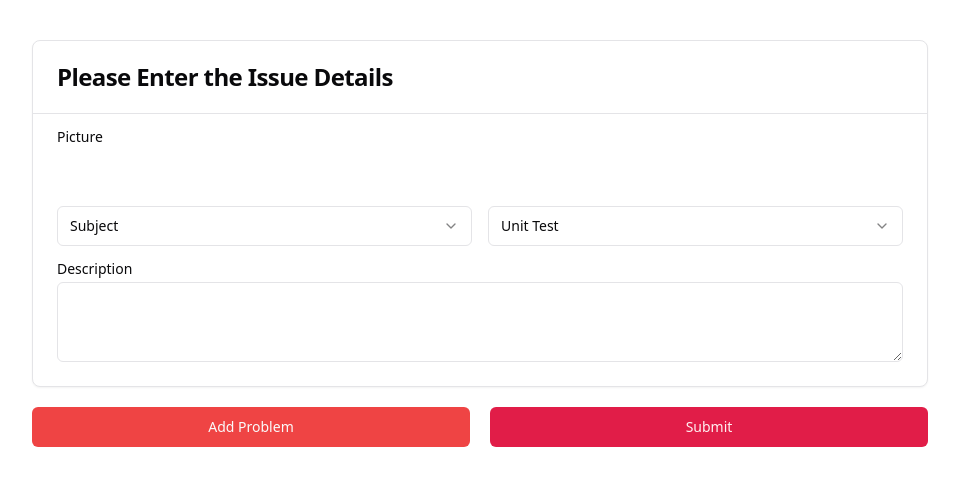
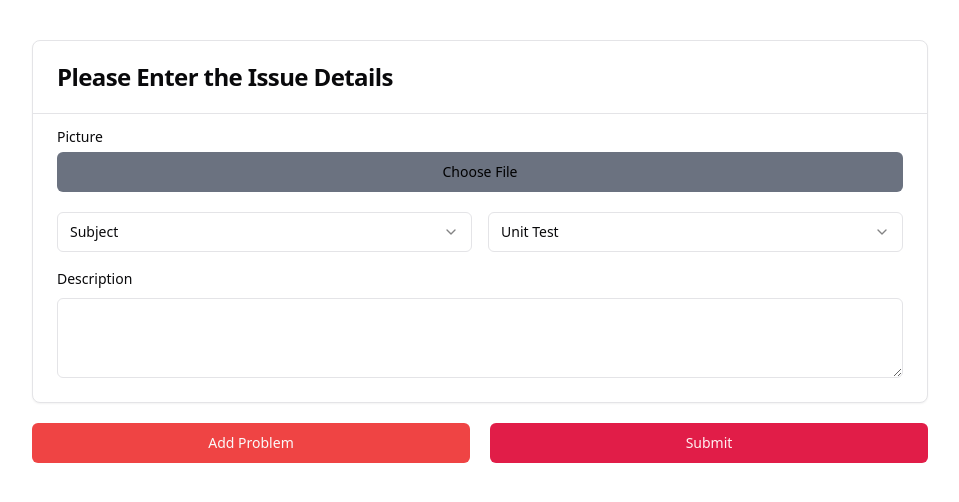
Before and after one commit to dheeraj0831/anti-tess, a React (Vite) app: page /upload in a window 1280 px wide. Shown: the top 502 px of the page, without its empty margins (160-1119 px from the left). Built offline with nearby package versions, Linux system fonts and the light colour scheme.

Commit message:
all uploads working

```diff
--- a/src/components/Problem.jsx
+++ b/src/components/Problem.jsx
@@ -15,10 +15,9 @@ import {
     SelectItem,
     SelectTrigger,
     SelectValue,
-} from "@/components/ui/select"
+} from "@/components/ui/select";
 
-
-const Problem = () => {
+const Problem = ({ idx, handleChange, isSubmitted }) => {
     const [imagePreview, setImagePreview] = useState(null);
 
     const handleImageChange = (e) => {
@@ -34,11 +33,6 @@ const Problem = () => {
         }
     };
 
-    const handleSubmit = (e) => {
-        e.preventDefault();
-        console.log("Form Submitted");
-    };
-
     return (
         <Card className="w-full max-w-4xl mx-auto mt-8">
             <CardHeader>
@@ -46,9 +40,7 @@ const Problem = () => {
             </CardHeader>
             <hr />
             <CardContent className="mt-4">
-                <form onSubmit={handleSubmit} className="space-y-4">
-                    <div className="flex flex-col gap-4">
-                        <div className="grid w-full items-center gap-1.5">
+                <div className="grid w-full items-center gap-2 mb-5">
                     <Label htmlFor="picture">Picture</Label>
                     <div className="relative w-full">
                         <Input
@@ -57,10 +49,12 @@ const Problem = () => {
                             accept="image/*"
                             onChange={handleImageChange}
                             className="opacity-0 absolute inset-0 w-full h-full cursor-pointer z-10"
+                            disabled={isSubmitted}
                         />
                         <Button
                             type="button"
-                                    className="w-full bg-white dark:bg-transparent bor text-black dark:text-white"
+                            className="w-full bg-gray-500 text-black"
+                            disabled={isSubmitted}
                         >
                             Choose File
                         </Button>
@@ -70,13 +64,12 @@ const Problem = () => {
                     <img
                         src={imagePreview}
                         alt="Selected Preview"
-                                className="mt-4 max-h-96"
+                        className="mt-4 max-h-96 w-full"
                     />
                 )}
-                    </div>
-                    <div className="flex w-full gap-4 items-between">
-                        <Select className="w-full">
-                            <SelectTrigger >
+                <div className="flex w-full gap-4 mb-5 items-between">
+                    <Select className="w-full" onValueChange={(value) => handleChange(idx, "subject", value)} disabled={isSubmitted}>
+                        <SelectTrigger>
                             <SelectValue placeholder="Subject" />
                         </SelectTrigger>
                         <SelectContent>
@@ -86,24 +79,25 @@ const Problem = () => {
                             <SelectItem value="front-end-web-development">Frontend Web Development</SelectItem>
                         </SelectContent>
                     </Select>
-                        <Select className="w-full">
-                            <SelectTrigger >
+                    <Select className="w-full" onValueChange={(value) => handleChange(idx, "unitTest", value)} disabled={isSubmitted}>
+                        <SelectTrigger>
                             <SelectValue placeholder="Unit Test" />
                         </SelectTrigger>
                         <SelectContent>
                             <SelectItem value="unit-test-1">Unit Test 1</SelectItem>
-                                <SelectItem value="unit-test-2">Unit Test 3</SelectItem>
+                            <SelectItem value="unit-test-2">Unit Test 2</SelectItem>
                         </SelectContent>
                     </Select>
                 </div>
-                    <div className="grid w-full items-center gap-1.5">
+                <div className="grid w-full items-center gap-3">
                     <Label htmlFor="description">Description</Label>
-                        <Textarea id="description" />
+                    <Textarea
+                        id="description"
+                        name="description"
+                        onChange={(e) => handleChange(idx, "description", e.target.value)}
+                        disabled={isSubmitted}
+                    />
                 </div>
-                    {/* <Button type="submit" className="w-full">
-                        Submit
-                    </Button> */}
-                </form>
             </CardContent>
         </Card>
     );
--- a/src/pages/Landing.jsx
+++ b/src/pages/Landing.jsx
@@ -36,12 +36,13 @@ export default function Landing() {
     };
 
 
-    const handleSubmit = () => {
-        const name = nameRef.current.value;
+    const handleSubmit = (e) => {
+        e.preventDefault();
+        const studentName = nameRef.current.value;
         const rollno = rollRef.current.value;
         // const section = secRef.current.value;
         // console.log(section)
-        navigate('/upload', { state: { name, rollno, section } });
+        navigate('/upload', { state: { studentName, rollno, section } });
     }
     return (
         <>
@@ -55,9 +56,10 @@ export default function Landing() {
                             <CardTitle>Enter Your Details</CardTitle>
                         </CardHeader>
                         <CardContent>
-                            <Input type="text" className='mt-4' placeholder="Enter Name" ref={nameRef} />
-                            <Input type="text" className='mt-4 mb-4' placeholder="Enter Roll no" ref={rollRef} />
-                            <Select className="w-full" onValueChange={handleSectionChange}>
+                            <form onSubmit={handleSubmit}>
+                                <Input type="text" className='mt-4' placeholder="Enter Name" ref={nameRef} required />
+                                <Input type="text" className='mt-4 mb-4' placeholder="Enter Roll no" ref={rollRef} required />
+                                <Select className="w-full mb-4" onValueChange={handleSectionChange} required>
                                     <SelectTrigger >
                                         <SelectValue placeholder="Section" />
                                     </SelectTrigger>
@@ -66,10 +68,9 @@ export default function Landing() {
                                         <SelectItem value="fs-a1" >FS-A1</SelectItem>
                                     </SelectContent>
                                 </Select>
+                                <Button className="mt-4" type="submit">Submit</Button>
+                            </form>
                         </CardContent>
-                        <CardFooter>
-                            <Button onClick={handleSubmit}>Submit</Button>
-                        </CardFooter>
                     </Card>
 
                 </div>
--- a/src/pages/Upload.jsx
+++ b/src/pages/Upload.jsx
@@ -1,52 +1,81 @@
-import Problem from "@/components/Problem";
 import { useEffect, useState } from "react";
 import { Button } from "@/components/ui/button";
 import { Alert, AlertDescription, AlertTitle } from "@/components/ui/alert";
 import { Terminal } from "lucide-react";
 import { useLocation } from "react-router-dom";
-
-
+import Problem from "@/components/Problem";
 
 const Upload = () => {
   const location = useLocation();
-  const state = location.state;
-  console.log("in upload")
-  console.log(state);
+  const state = location.state || {};
+
   useEffect(() => {
+    // console.log("in upload");
+    // console.log(state);
     // When the component mounts, add one initial problem
-
-    addProblem();
+    setProblems([
+      {
+        subject: "",
+        unitTest: "",
+        description: "",
+        imageUrl: "",
+        rollno: state.rollno || "not mentioned",
+        section: state.section || "not mentioned",
+        studentName: state.name || "not mentioned",
+        status: "default",
+      },
+    ]);
   }, []);
 
   const [problems, setProblems] = useState([]);
   const [submitted, setSubmitted] = useState(false);
 
-  const addProblem = (problem) => {
-    setProblems([...problems, problem]);
+  const addProblem = () => {
+    const newProblem = {
+      subject: "",
+      unitTest: "",
+      description: "",
+      imageUrl: "",
+      rollno: state.rollno || "not mentioned",
+      section: state.section || "not mentioned",
+      studentName: state.name || "not mentioned",
+      status: "default",
+    };
+    setProblems([...problems, newProblem]);
   };
 
-  const handleSubmit = () => {
-    console.log(problems);
-    setProblems([]);
+  const handleChange = (index, name, value) => {
+    // console.log("Index:", index);
+    // console.log("Name:", name);
+    // console.log("Value:", value);
+    const newProblems = [...problems];
+    newProblems[index] = {
+      ...newProblems[index],
+      [name]: value
+    };
+    // console.log("New Problems:", newProblems);
+    setProblems(newProblems);
+  };
+
+  const handleSubmit = (e) => {
+    e.preventDefault();
+    console.log("Problems:", problems);
     setSubmitted(true);
   };
 
   return (
     <div className="flex flex-col mx-10 my-2 items-center">
       {problems.map((problem, index) => (
-        <Problem key={index} problem={problem} />
+        <Problem key={index} idx={index} handleChange={handleChange} isSubmitted={submitted} />
       ))}
-
       {submitted ? (
-        <div className="fixed top-0 left-0 h-full w-full flex justify-center items-center ">
-          <Alert className="mx-10">
+        <Alert className="mx-10 mt-5 w-full max-w-4xl">
           <Terminal className="h-4 w-4" />
           <AlertTitle>Thank You!</AlertTitle>
           <AlertDescription>
             This will be submitted to the Academic Director as a proof
           </AlertDescription>
         </Alert>
-        </div>
       ) : (
         <div className="w-full max-w-4xl mx-auto flex items-between gap-5 mt-5 mb-10">
           <Button variant="destructive" onClick={addProblem} className="w-full">
```
Lines whose indentation alone changed are shown as unchanged.
